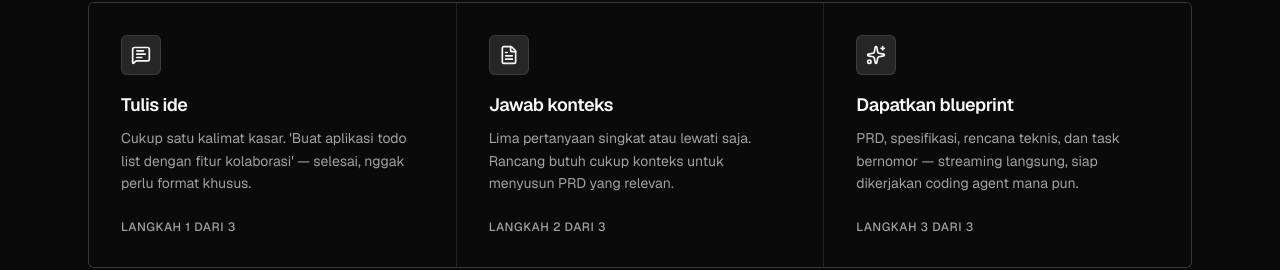
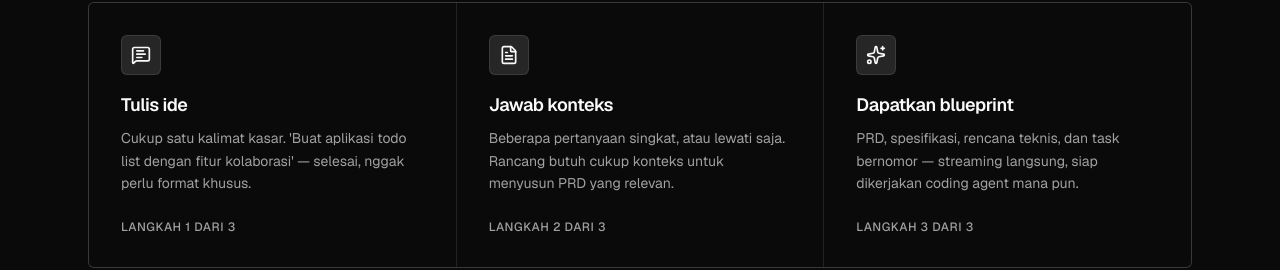
Before and after one commit to apissaj/rancang, a Next.js app: page / in a window 1280 px wide. Shown: the part 1317-1587 px from the top of the page. Built offline with nearby package versions, Linux system fonts and the light colour scheme; no server answers.

Commit message:
fix(landing): perbaiki klaim dan metadata
- lang=id (konten seluruhnya Bahasa Indonesia)
- 'Lima pertanyaan' -> 'Beberapa pertanyaan singkat' (klarifikasi 3-6, bisa dilewati)
- tautan GitHub mengarah ke repo apissaj/rancang

```diff
--- a/src/app/layout.tsx
+++ b/src/app/layout.tsx
@@ -30,7 +30,7 @@ export default function RootLayout({
 }>) {
   return (
     <html
-      lang="en"
+      lang="id"
       className={`${geistSans.variable} ${geistMono.variable} h-full antialiased`}
       suppressHydrationWarning
     >
--- a/src/components/effects/how-it-works.tsx
+++ b/src/components/effects/how-it-works.tsx
@@ -10,7 +10,7 @@ const steps = [
   {
     icon: FileText,
     title: "Jawab konteks",
-    desc: "Lima pertanyaan singkat atau lewati saja. Rancang butuh cukup konteks untuk menyusun PRD yang relevan.",
+    desc: "Beberapa pertanyaan singkat, atau lewati saja. Rancang butuh cukup konteks untuk menyusun PRD yang relevan.",
   },
   {
     icon: Sparkles,
--- a/src/components/layout/footer.tsx
+++ b/src/components/layout/footer.tsx
@@ -15,7 +15,7 @@ const columns = [
     title: "Sumber",
     links: [
       { label: "Dokumentasi", href: "/plan" },
-      { label: "GitHub", href: "https://github.com" },
+      { label: "GitHub", href: "https://github.com/apissaj/rancang" },
     ],
   },
 ];
```
